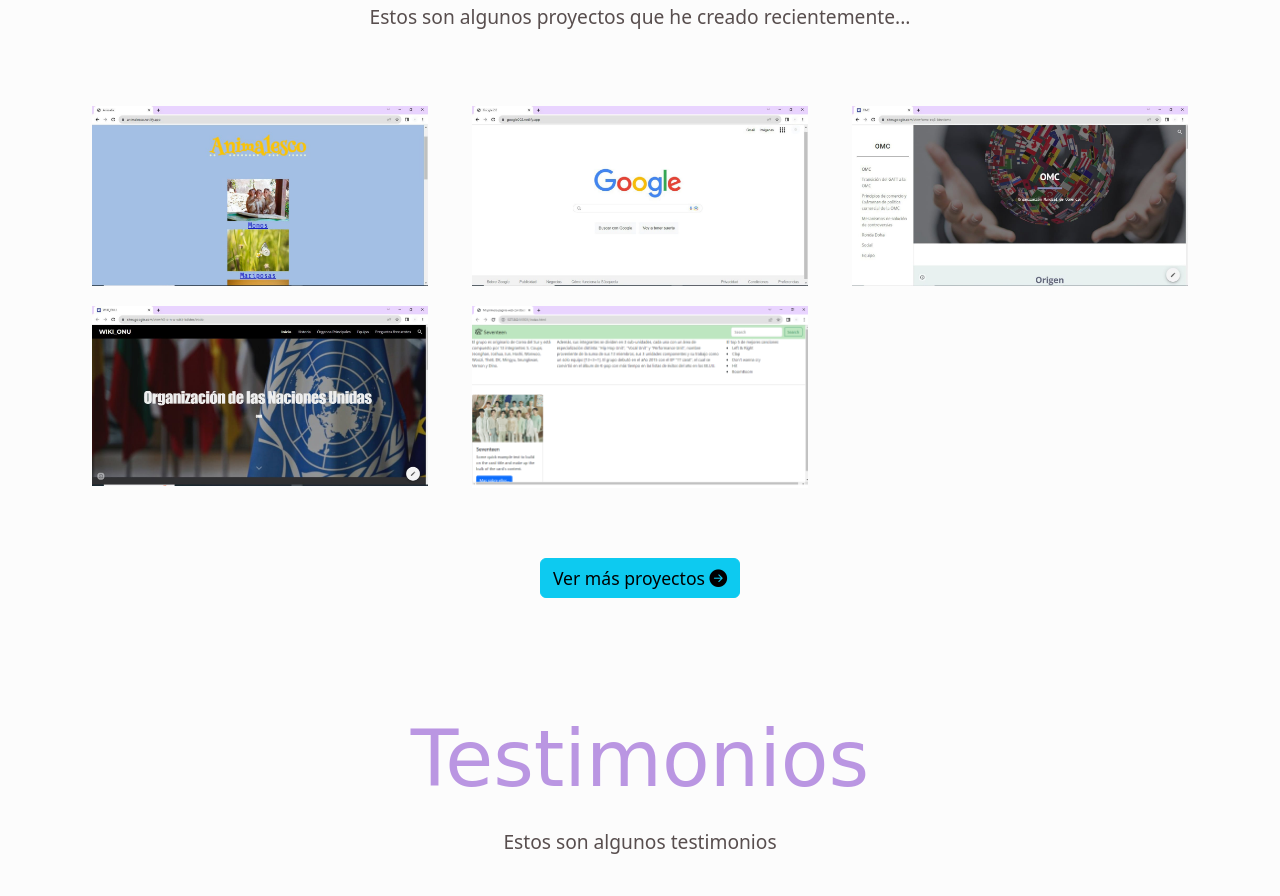
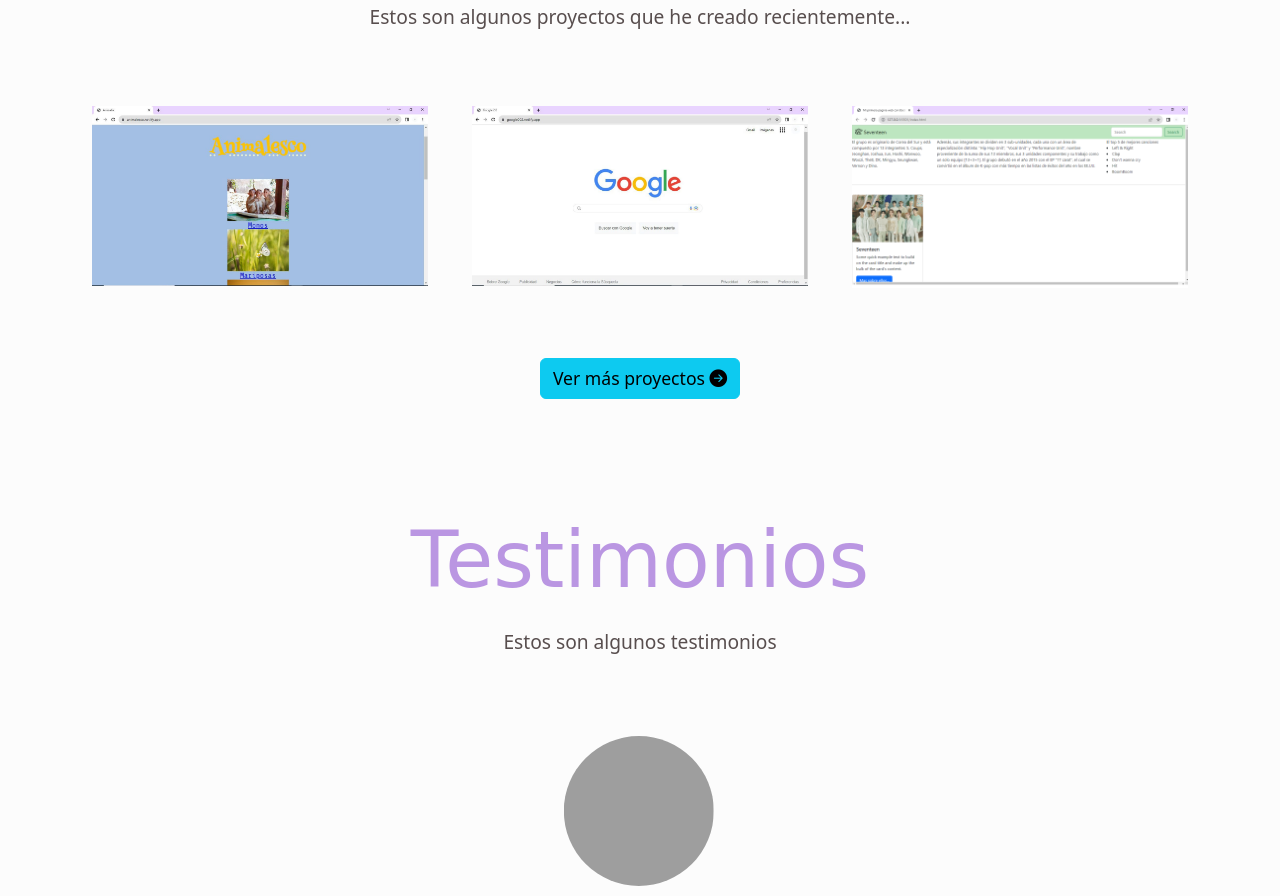
Before and after one commit to Tnlop/mypage, a plain HTML site: page index.html in a window 1280 px wide. Shown: the part 2123-3019 px from the top of the page. Drawn offline with nearby package versions, Linux system fonts and the light colour scheme; grey boxes are pictures that could not be loaded; a web font is replaced by a local one.

Commit message:
Add files via upload

```diff
--- a/index.html
+++ b/index.html
@@ -168,7 +168,7 @@
             </div>
           </div>
           <!-- Proyecto 3 -->
-          <div class="col-12 col-md-6 col-lg-4">
+          <!--<div class="col-12 col-md-6 col-lg-4">
             <div class="proyecto">
               <img src="imagenes/omg.jpeg" alt="Proyecto 1">
               <div class="overlay">
@@ -178,9 +178,9 @@
                   </a>
               </div>
             </div>
-          </div>
+          </div>-->
           <!-- Proyecto 4 -->
-          <div class="col-12 col-md-6 col-lg-4">
+          <!--<div class="col-12 col-md-6 col-lg-4">
             <div class="proyecto">
               <img src="imagenes/onu.jpeg" alt="Proyecto 1">
               <div class="overlay">
@@ -192,7 +192,7 @@
                 </div>
               </div>
             </div>
-          </div>
+          </div>-->
           <!-- Proyecto 5 -->
           <div class="col-12 col-md-6 col-lg-4">
             <div class="proyecto">
```
